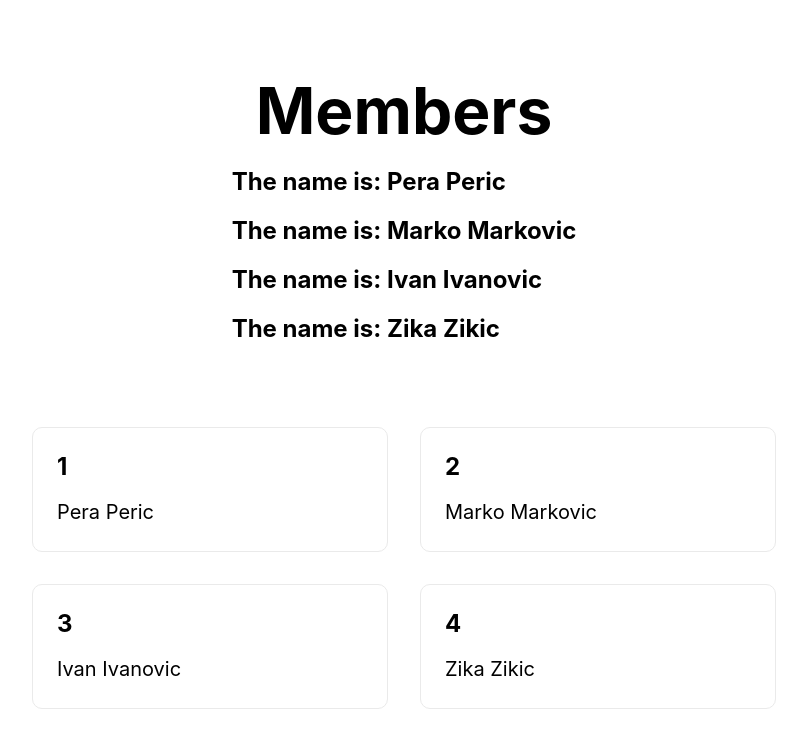
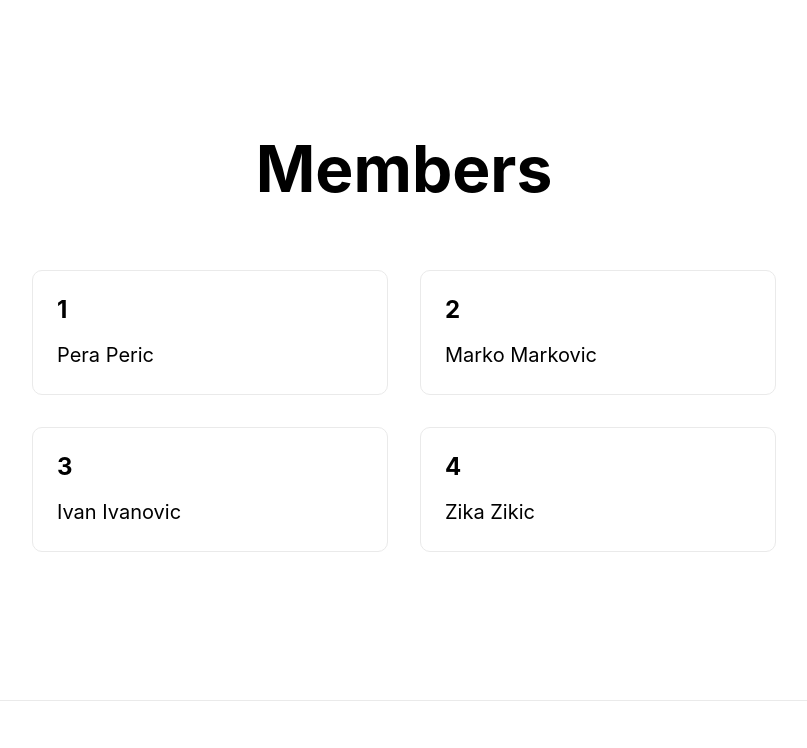
Before and after one commit to ivanaaaz/p1, a Next.js app: page / in a window 1280 px wide. Shown: the top 748 px of the page, without its empty margins (236-1043 px from the left). Built offline with nearby package versions, Linux system fonts and the light colour scheme.

Commit message:
Deleting unnecessary things

```diff
--- a/components/MemList.js
+++ /dev/null
@@ -1,34 +0,0 @@
-import React from 'react'
-import Member from './Member';
-
-function MemList(){
-    const members = [
-        {
-          "id": 'm1',
-          "name": 'Pera Peric',
-          "email": 'pera@gmail.com'
-        },
-        {
-          "id": 'm2',
-          "name": 'Marko Markovic',
-          "email": "marko@gmail.com"
-        },
-        {
-          "id": 'm3',
-          "name": 'Ivan Ivanovic',
-          "email": 'ivan@gmail.com'
-        },
-       { "id": 'm4',
-         "name": 'Zika Zikic',
-          "email": 'zika@gmail.com'
-      }
-      ];
-    const membersList = members.map(member => (
-        <Member key={member.id} member={member} />
-    ))
-    return(
-        <div>{membersList}</div>
-    )
-}
-
-export default MemList
--- a/components/Member.js
+++ /dev/null
@@ -1,12 +0,0 @@
-import React from 'react'
-
-function Member({member}){
-
-    return(
-        <div>
-            <h2>The name is: {member.name} </h2>
-            </div>
-    )
-}
-
-export default Member
--- a/pages/index.js
+++ b/pages/index.js
@@ -2,7 +2,6 @@ import Head from 'next/head';
 import styles from '../styles/Home.module.css';
 import React, { useState } from 'react';
 import Link from 'next/link';
-import MemList from '../components/MemList';
 
 export const members = [
   {
@@ -23,14 +22,6 @@ export const members = [
   { id: 'm4', name: 'Zika Zikic', email: 'zika@gmail.com' },
 ];
 
-/*export default function Home() {
- return(<ul>
-   <li><p>{members[0].name}</p></li>
-   <li><p>{members[1].name}</p></li>
-   <li><p>{members[2].name}</p></li>
-   </ul>)
-    }*/
-
 export default function Home() {
   return (
     <div className={styles.container}>
@@ -42,8 +33,6 @@ export default function Home() {
 
       <main className={styles.main}>
         <h1 className={styles.title}>Members</h1>
-
-        <MemList />
 
         <div className={styles.grid}>
           <Link href={'/members/' + members[0].id} key={members[0].id}>
```
Also changed, not shown: 1 other file (tests, documents, lock files or other folders).
